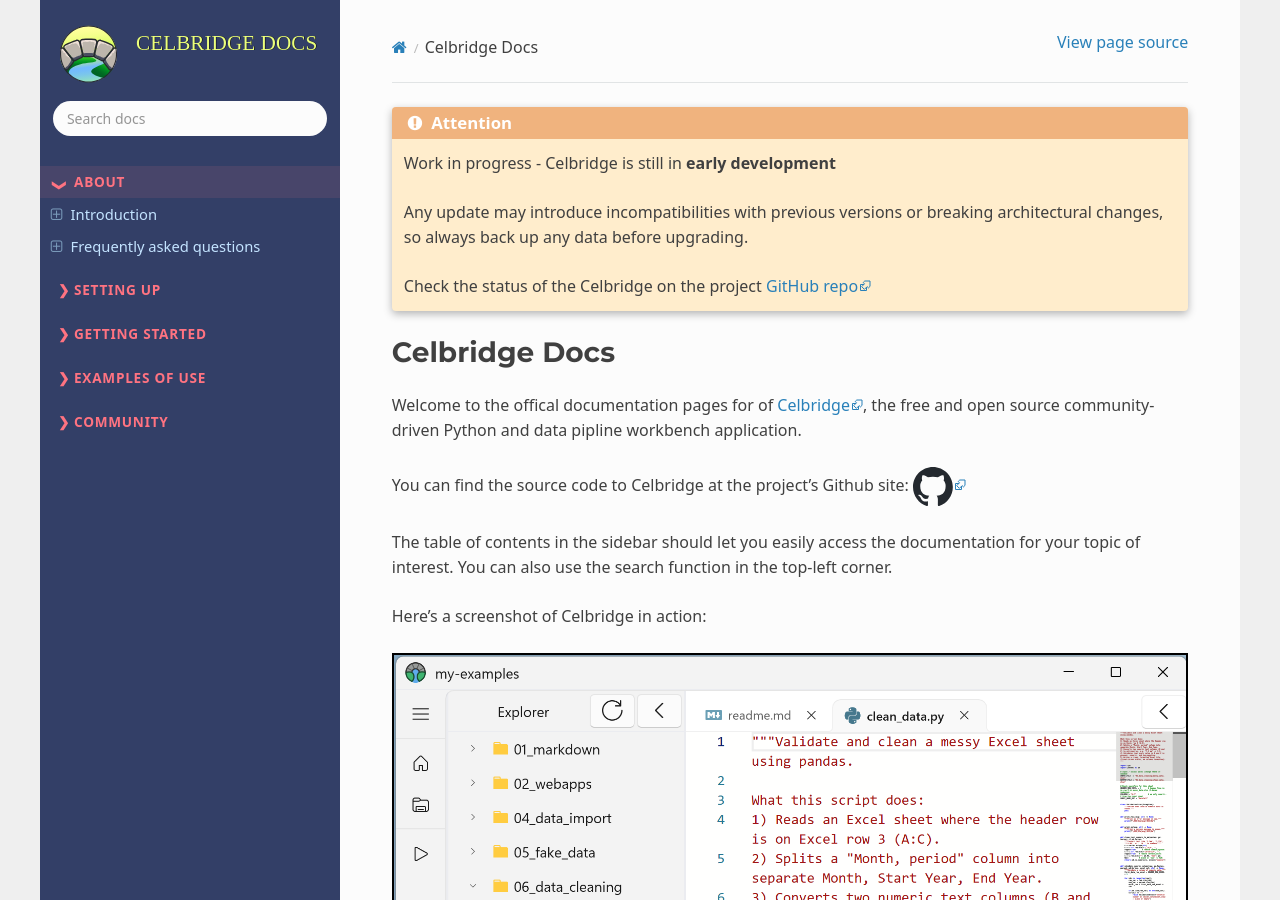
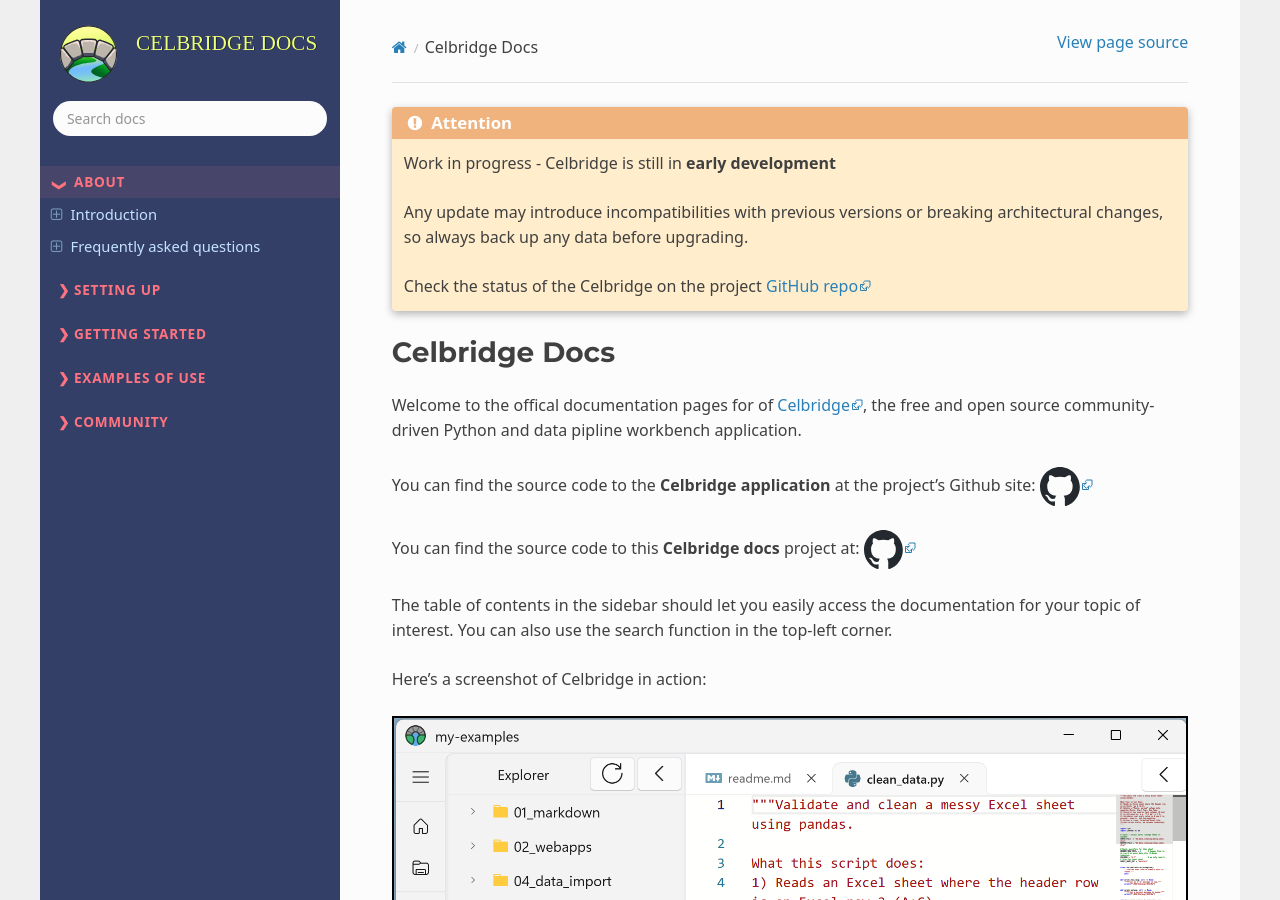
Before and after one commit to celbridge-org/celbridge-docs, a Sphinx documentation site: the page built from docs/index.rst, in a window 1280 px wide and 900 px high. Built offline with Sphinx 7.4.7 and the Read the Docs theme 3.1.0, drawn with Linux system fonts in a browser that asks for light colours.

Commit message:
corrected link on home page, and added link to docs source Github repo

```diff
--- a/docs/index.rst
+++ b/docs/index.rst
@@ -9,7 +9,7 @@
         Any update may introduce incompatibilities with previous versions or breaking architectural changes, so always back up any data before upgrading.
 
         Check the status of the Celbridge on the project
-        `GitHub repo <a href="https://github.com/celbridge-org/celbridge">`_
+        `GitHub repo <https://github.com/celbridge-org/celbridge>`_
 
 Celbridge Docs
 ==============
@@ -17,11 +17,18 @@
 Welcome to the offical documentation pages for of
 `Celbridge <https://www.celbridge.org/>`__, the free and open source community-driven Python and data pipline workbench application.
 
-You can find the source code to Celbridge at the project's Github site: |github|
+You can find the source code to the **Celbridge application** at the project's Github site: |github|
 
 .. |github| image:: /images/github-mark.svg
     :width: 5%
     :target:  https://github.com/celbridge-org/celbridge/
+
+
+You can find the source code to this **Celbridge docs** project at: |github_docs|
+
+.. |github_docs| image:: /images/github-mark.svg
+    :width: 5%
+    :target:  https://celbridge-org.github.io/celbridge-docs/
 
 
 The table of contents in the sidebar should let you easily access the documentation
```
